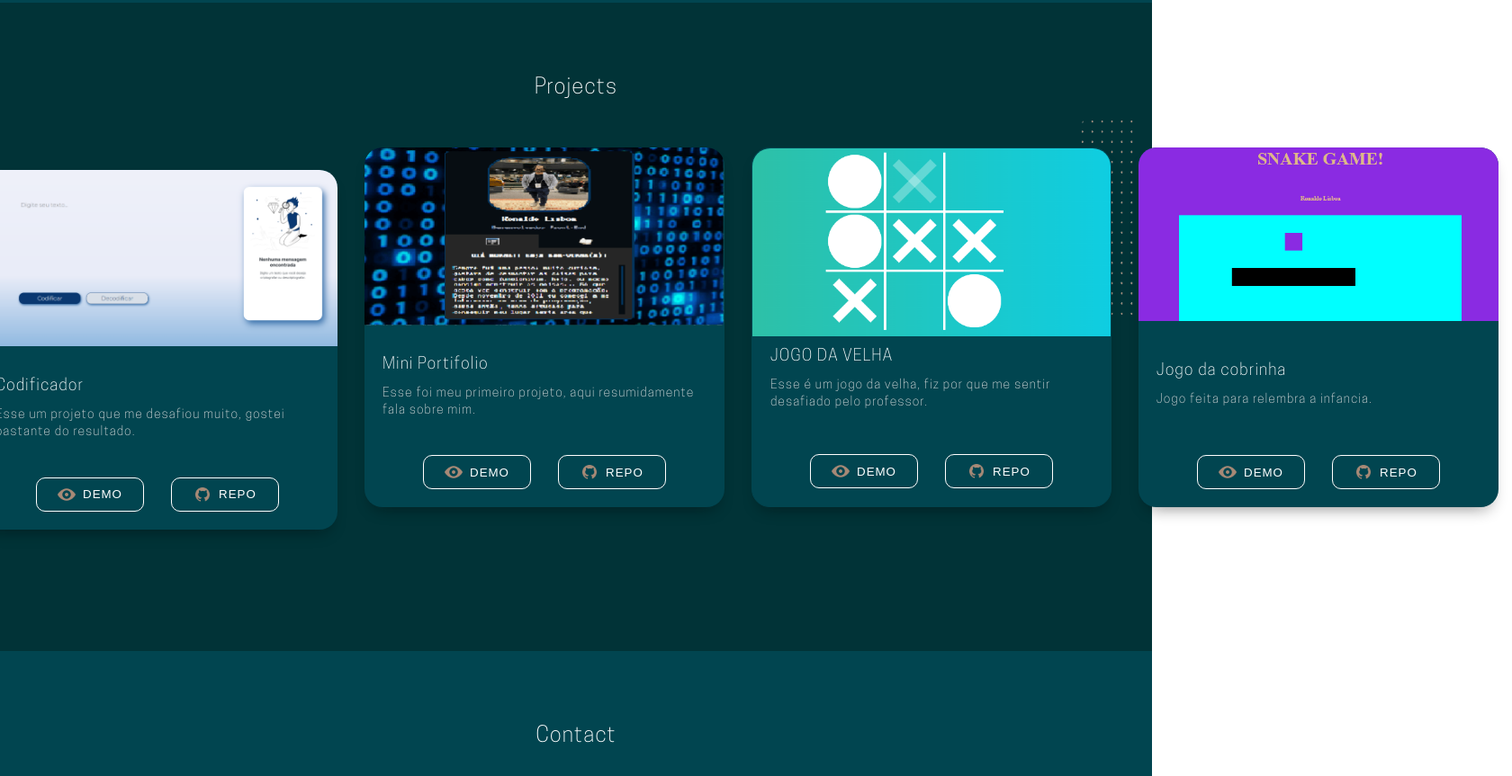
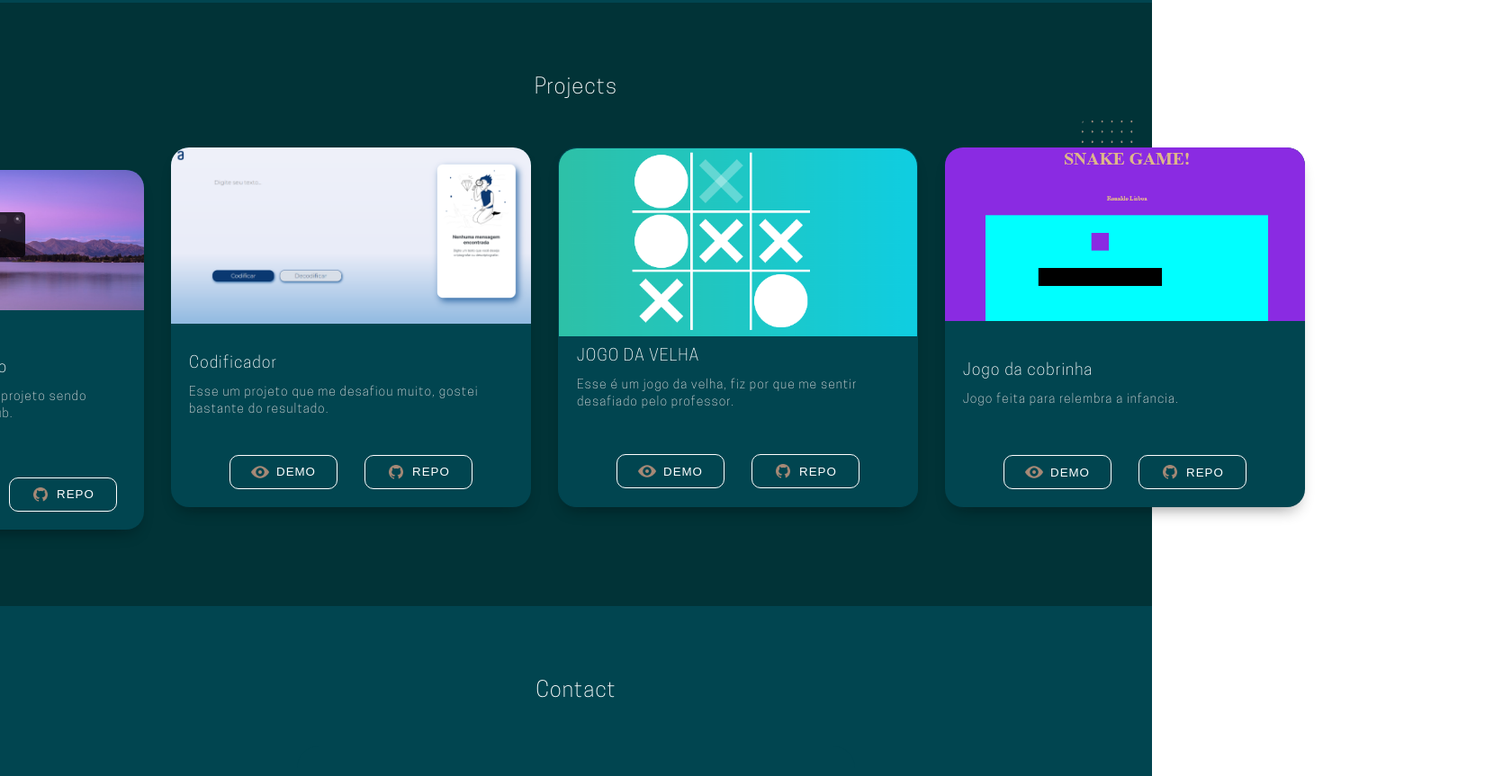
Before and after one commit to ronaldolisb0a/New-Portifolio, a plain HTML site: page index.html in a window 1280 px wide. Shown: the part 2920-3783 px from the top of the page at 90% size, 1680 px wide, since content can reach past the window. Drawn offline with nearby package versions, Linux system fonts and the light colour scheme.

Commit message:
alteração no projeto

```diff
--- a/index.html
+++ b/index.html
@@ -260,31 +260,6 @@
                         </div>
                     </div>
 
-            <div class="cards_container--proyectos">
-                <div class="cards--proyectos card_JuegoAhorcado" data-aos="zoom-in-up" data-aos-anchor-placement="center-bottom">
-                    <div class="container_imgCard--proyectos">
-                        <img src="./assets/images/mini-portifolio.png" alt="Projeto: mini-portfolio">
-                    </div>
-
-                    <div class="container_textCard--proyectos">
-                        <h2>Mini Portifolio</h2>
-                        <p>Esse foi meu primeiro projeto, aqui resumidamente fala sobre mim.</p>
-                    </div>
-
-                    <div class="container_btn--proyectos">
-                        <a href="https://ronaldolisb0a.github.io/mini-portfolio/" target="_blank">
-                            <button class="btn_demo">
-                                <img src="./assets/images/icon-demoProyecto.png" alt="Demostración">DEMO
-                            </button>
-                        </a>
-
-                        <a href="https://github.com/ronaldolisb0a/mini-portfolio" target="_blank">
-                            <button class="btn_repo">
-                                <img src="./assets/images/icon-githubProyecto.png" alt="Repositorio de github">REPO
-                            </button>
-                        </a>
-                    </div>
-                </div>
 
                 <div class="cards--proyectos card_portafolio" data-aos="zoom-in-up" data-aos-anchor-placement="center-bottom">
                     <div class="container_imgCard--proyectos">
```
